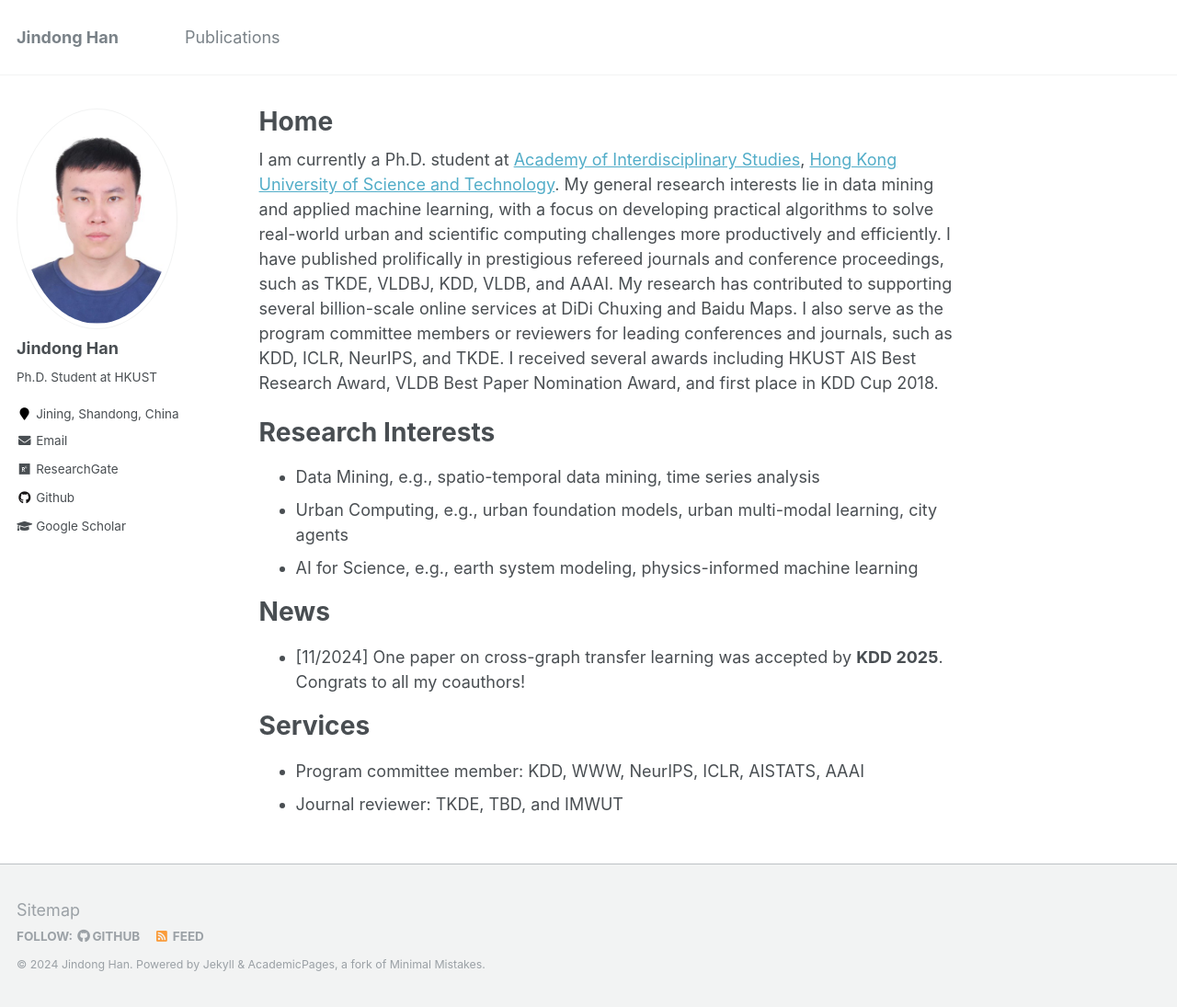
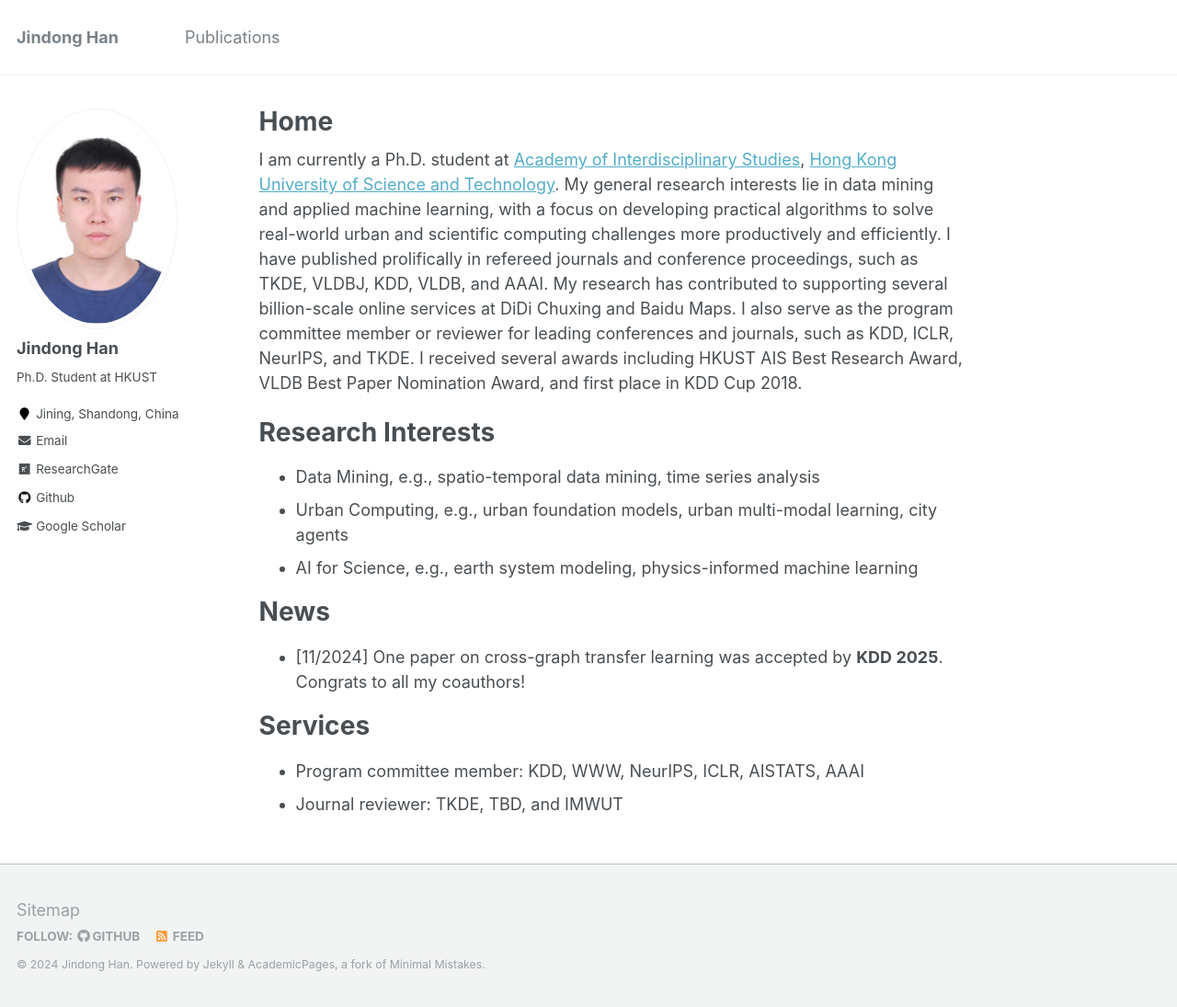
Before and after one commit to jhanao-hkust/jhanao-hkust.github.io, a Jekyll site: the page built from _pages/about.md, in a window 1280 px wide and 1095 px high. Shown: the whole window at 92% size. Built offline with Jekyll 4.4.1, drawn with Linux system fonts in a browser that asks for light colours.

Commit message:
Update about.md

```diff
--- a/_pages/about.md
+++ b/_pages/about.md
@@ -8,7 +8,7 @@ redirect_from:
   - /about.html
 ---
 
-I am currently a Ph.D. student at [Academy of Interdisciplinary Studies](https://ais.hkust.edu.hk/), [Hong Kong University of Science and Technology](https://hkust.edu.hk/). My general research interests lie in data mining and applied machine learning, with a focus on developing practical algorithms to solve real-world urban and scientific computing challenges more productively and efficiently. I have published prolifically in prestigious refereed journals and conference proceedings, such as TKDE, VLDBJ, KDD, VLDB, and AAAI. My research has contributed to supporting several billion-scale online services at DiDi Chuxing and Baidu Maps. I also serve as the program committee members or reviewers for leading conferences and journals, such as KDD, ICLR, NeurIPS, and TKDE. I received several awards including HKUST AIS Best Research Award, VLDB Best Paper Nomination Award, and first place in KDD Cup 2018.
+I am currently a Ph.D. student at [Academy of Interdisciplinary Studies](https://ais.hkust.edu.hk/), [Hong Kong University of Science and Technology](https://hkust.edu.hk/). My general research interests lie in data mining and applied machine learning, with a focus on developing practical algorithms to solve real-world urban and scientific computing challenges more productively and efficiently. I have published prolifically in refereed journals and conference proceedings, such as TKDE, VLDBJ, KDD, VLDB, and AAAI. My research has contributed to supporting several billion-scale online services at DiDi Chuxing and Baidu Maps. I also serve as the program committee member or reviewer for leading conferences and journals, such as KDD, ICLR, NeurIPS, and TKDE. I received several awards including HKUST AIS Best Research Award, VLDB Best Paper Nomination Award, and first place in KDD Cup 2018.
 
 # Research Interests
 * Data Mining, e.g., spatio-temporal data mining, time series analysis
```
